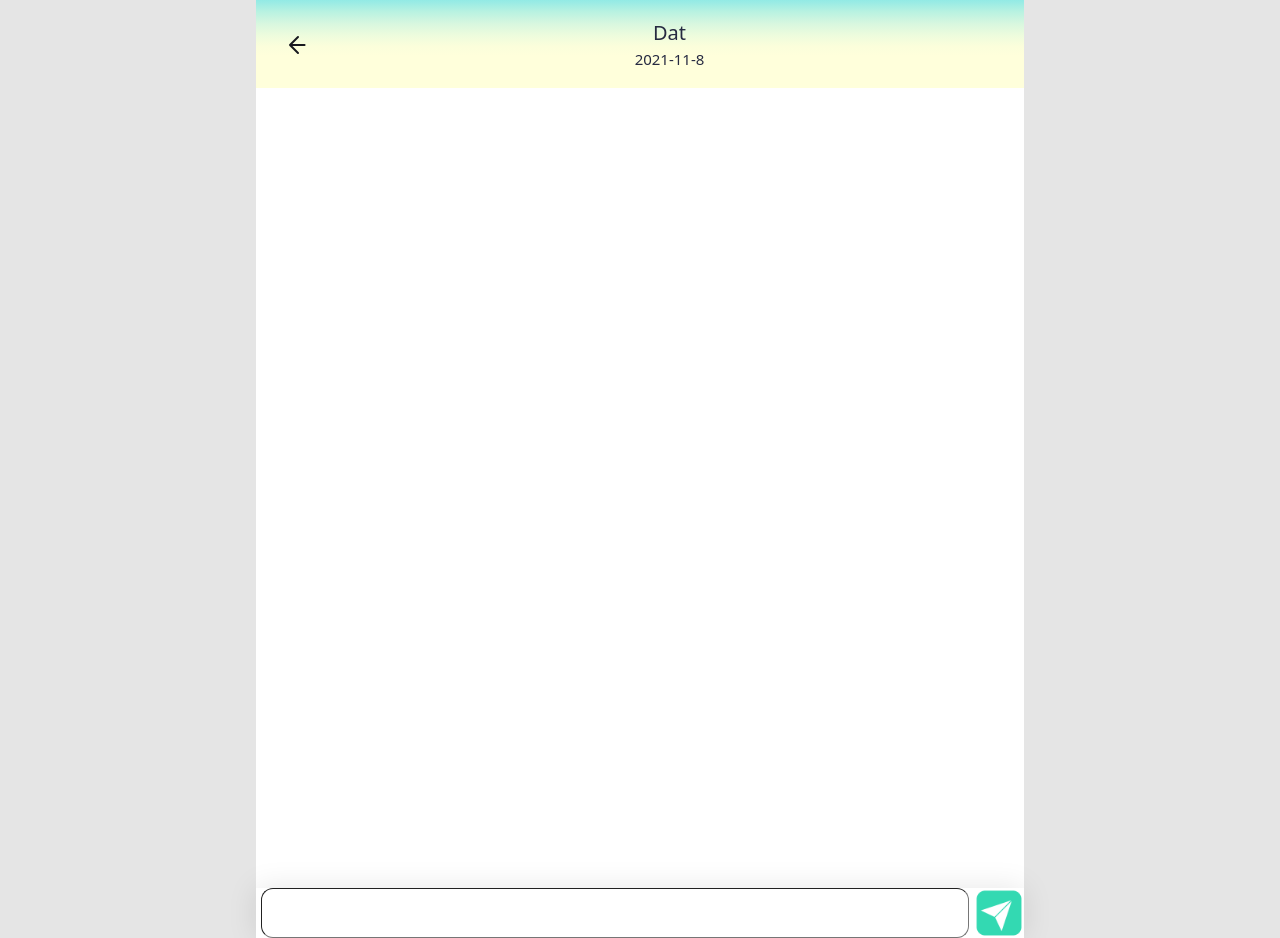
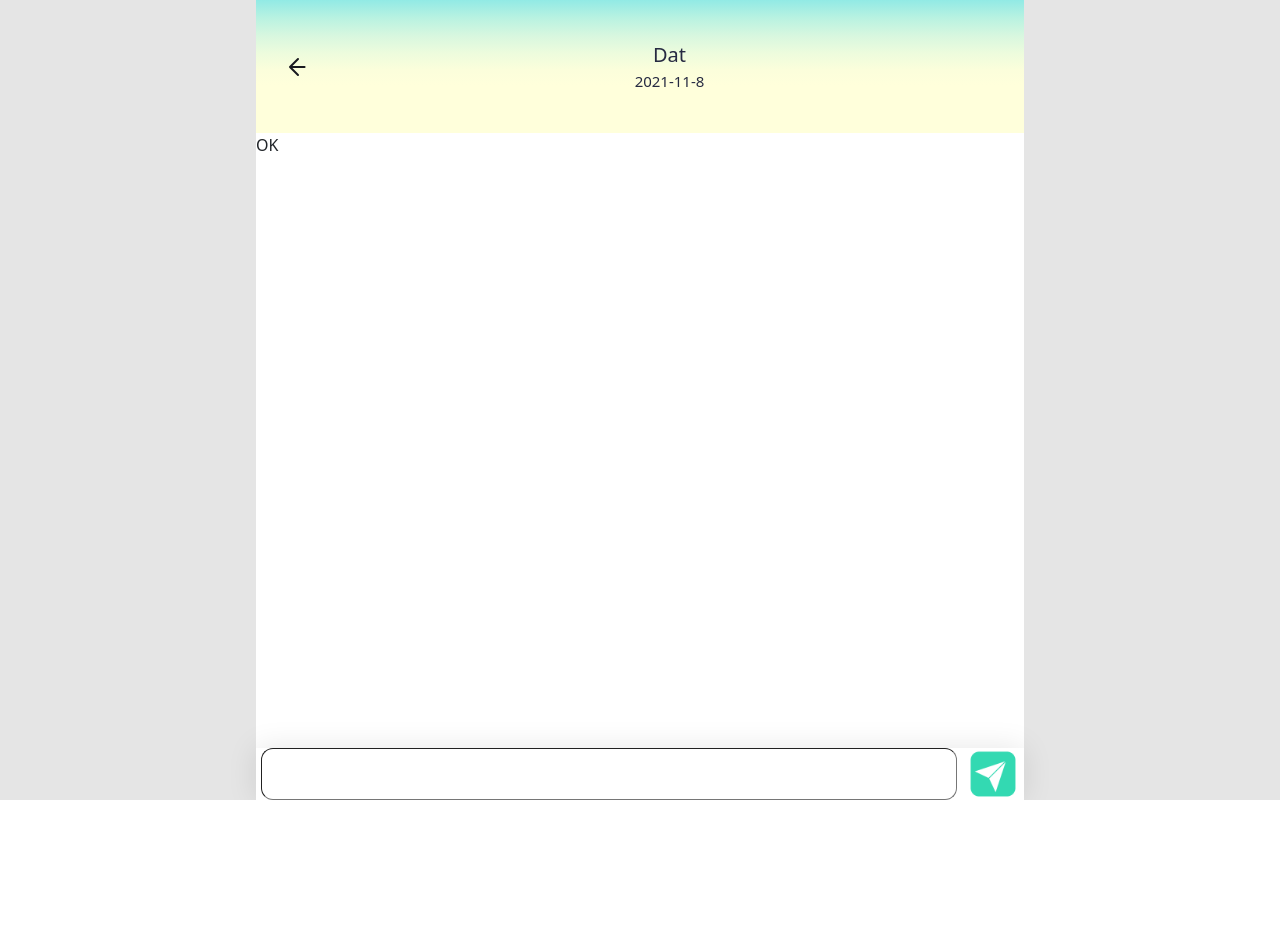
Before and after one commit to dungnguyenBKA/Reactjs-Petty-2021, a React (Create React App) app: page /message in a window 1280 px wide. After the commit the page ends 800 px from the top, so only its background shows below. Built offline with nearby package versions, Linux system fonts and the light colour scheme.

Commit message:
add not found screen

```diff
--- a/src/App.js
+++ b/src/App.js
@@ -1,11 +1,12 @@
 import { BrowserRouter as Router, Routes, Route } from 'react-router-dom'
 import AddPetScreen from './screen/add-pet/AddPetScreen'
 import DiscoveryScreen from './screen/community/DiscoveryScreen'
-import Message from './screen/community/Message'
+import MessengerScreen from './screen/messenger/MessengerScreen'
 import HomeScreen from './screen/home/HomeScreen'
 import LoginScreen from './screen/login/LoginScreen'
 import PetDetail from './screen/pet-detail/PetDetail'
 import TestScreen from './screen/test-screen/TestScreen'
+import NotFoundScreen from './screen/not-found/NotFoundScreen'
 
 export default function App() {
     return (
@@ -17,7 +18,10 @@ export default function App() {
                 <Route path="/add-pet" element={<AddPetScreen/>} />
                 <Route path="/pet-detail/:petId" element={<PetDetail />}/>
                 <Route path="/test" element={<TestScreen/>} />
-                <Route path="/message" element={<Message/>} />
+                <Route path="/message" element={<MessengerScreen/>} />
+
+                {/* ! Not found route, alway in the end, do not change order */}
+                <Route path="*" element={<NotFoundScreen />} />
             </Routes>
         </Router>
     )
--- a/src/screen/community/Post.tsx
+++ b/src/screen/community/Post.tsx
@@ -4,7 +4,7 @@ import { Colors } from "../../AppColor";
 import TextView from "../../components/Text";
 import Rows from "../../components/Row";
 import Column from "../../components/Column";
-import Message from "./Message";
+import MessengerScreen from "../messenger/MessengerScreen";
 
 
 interface PostProp {
@@ -18,7 +18,7 @@ export default function Post(props: PostProp) {
 
 
     const messageHandler = () => {
-        return <Message name = {props.petName}/>
+        return <MessengerScreen name = {props.petName}/>
 
     }
     return <Card style={AppStyle(marginVertical(20), radius(8), shadow(2))}>
--- a/src/screen/community/Message.tsx
+++ b/src/screen/messenger/MessengerScreen.tsx
@@ -19,12 +19,16 @@ import {
 } from "../../AppStyle";
 import icBack from "../../asset/ic_back.svg";
 import icSend from "../../asset/ic_send.png";
+import ButtonView from "../../components/ButtonView";
+import Column from "../../components/Column";
+import { ButtonImageView } from "../../components/ImageView";
+import TextView from "../../components/Text";
 
 interface MessageProp {
   name: string;
 }
 
-const Message = (props: MessageProp) => {
+const MessengerScreen = (props: MessageProp) => {
 
   let today = new Date(),
     date =
@@ -34,35 +38,32 @@ const Message = (props: MessageProp) => {
       "-" +
       today.getDate();
 
-  const sendHandler = () => {};
+  const sendHandler = () => { };
 
-  const backHandler = () => {};
+  const backHandler = () => { };
 
   return (
-    <div>
+    <Column style={AppStyle(
+      height('100vh'),
+    )}>
       <header
         style={AppStyle(
           flexHori(),
           background(
             " linear-gradient(0deg, #FFFFDB 36%, #FBFEDB 47.5%, #EDFCDD 60.02%, #D8F7DF 73.04%, #B9F2E1 86.39%, #92EAE5 99.87%, #92EAE5 100%)"
           ),
-
-          height(88)
         )}
       >
-        <button
+        <ButtonImageView
           style={AppStyle(
             marginStart(23),
-            background(
-              " linear-gradient(0deg, #FFFFDB 36%, #FBFEDB 47.5%, #EDFCDD 60.02%, #D8F7DF 73.04%, #B9F2E1 86.39%, #92EAE5 99.87%, #92EAE5 100%)"
-            ),
-
             borderWidth(0)
           )}
           onClick={backHandler}
-        >
-          <img src={icBack} alt="Quay lại " />
-        </button>
+          src={icBack}
+          alt="Quay lại "
+        />
+
         <div
           style={AppStyle(
             flexVerti(),
@@ -77,9 +78,12 @@ const Message = (props: MessageProp) => {
           <p style={AppStyle(regular(15))}>{date}</p>
         </div>
       </header>
-      <body></body>
 
-      <footer style={AppStyle(flexHori(), height(50), shadow(30))}>
+      <div style={weightItem(1)}>
+        <TextView>OK</TextView>
+      </div>
+
+      <footer style={AppStyle(flexHori(), shadow(30))}>
         <input
           style={AppStyle(
             radius(12),
@@ -89,11 +93,14 @@ const Message = (props: MessageProp) => {
           )}
         />
 
+        <ButtonView>
           <img alt="" src={icSend} width="50px" height="50px" />
+        </ButtonView>
+
 
       </footer>
-    </div>
+    </Column>
   );
 };
 
-export default Message;
+export default MessengerScreen;
--- /dev/null
+++ b/src/screen/not-found/NotFoundScreen.tsx
@@ -0,0 +1,37 @@
+import { FC } from "react";
+import Column from "../../components/Column";
+import { ImageView } from "../../components/ImageView";
+
+import img404 from '../../asset/404.png'
+import { AppStyle, background, flexCenterInParent, height, marginTop, semiBold, textColor, width } from "../../AppStyle";
+import TextView from "../../components/Text";
+import { Colors } from "../../AppColor";
+
+const NotFoundScreen: FC = () => {
+    return <Column style={
+        AppStyle(
+            background('gray'),
+            flexCenterInParent(),
+            height('100vh')
+        )
+    }>
+        <ImageView style={
+            AppStyle(
+                width(200),
+                height('auto')
+            )
+        } src={img404} />
+
+        <TextView style={
+            AppStyle(
+                textColor(Colors.color_white),
+                semiBold(20),
+                marginTop(40)
+            )
+        }>
+            Oops, I got 404 problems singing bye, bye, bye !!!
+        </TextView>
+    </Column>
+}
+
+export default NotFoundScreen;
--- a/src/screen/pet-detail/PetDetail.tsx
+++ b/src/screen/pet-detail/PetDetail.tsx
@@ -35,8 +35,7 @@ const Header: FC<HeaderProps> = (props) => {
 }
 
 const PetDetail: FC<PetDetailProp> = () => {
-    const petId = useParams()
-    const id = `${petId}`
+    const params = useParams()
 
     return <Column style={AppStyle(border(Colors.color_E5E5E5))}>
         <Header />
@@ -83,7 +82,7 @@ const PetDetail: FC<PetDetailProp> = () => {
         <InfoBox>
             <Column>
                 <TextView style={AppStyle(regular(12), textColor(Colors.color_8A8A8F))}>Pet ID</TextView>
-                <TextView style={AppStyle(semiBold(14), textColor(Colors.color_primary))}>Hello {name}</TextView>
+                <TextView style={AppStyle(semiBold(14), textColor(Colors.color_primary))}>Hello {params.petId}</TextView>
             </Column>
         </InfoBox>
         <ContactBox user={new User()} />
```
Also changed, not shown: src/asset/404.png (added), src/asset/bg_404.jpeg (added).
